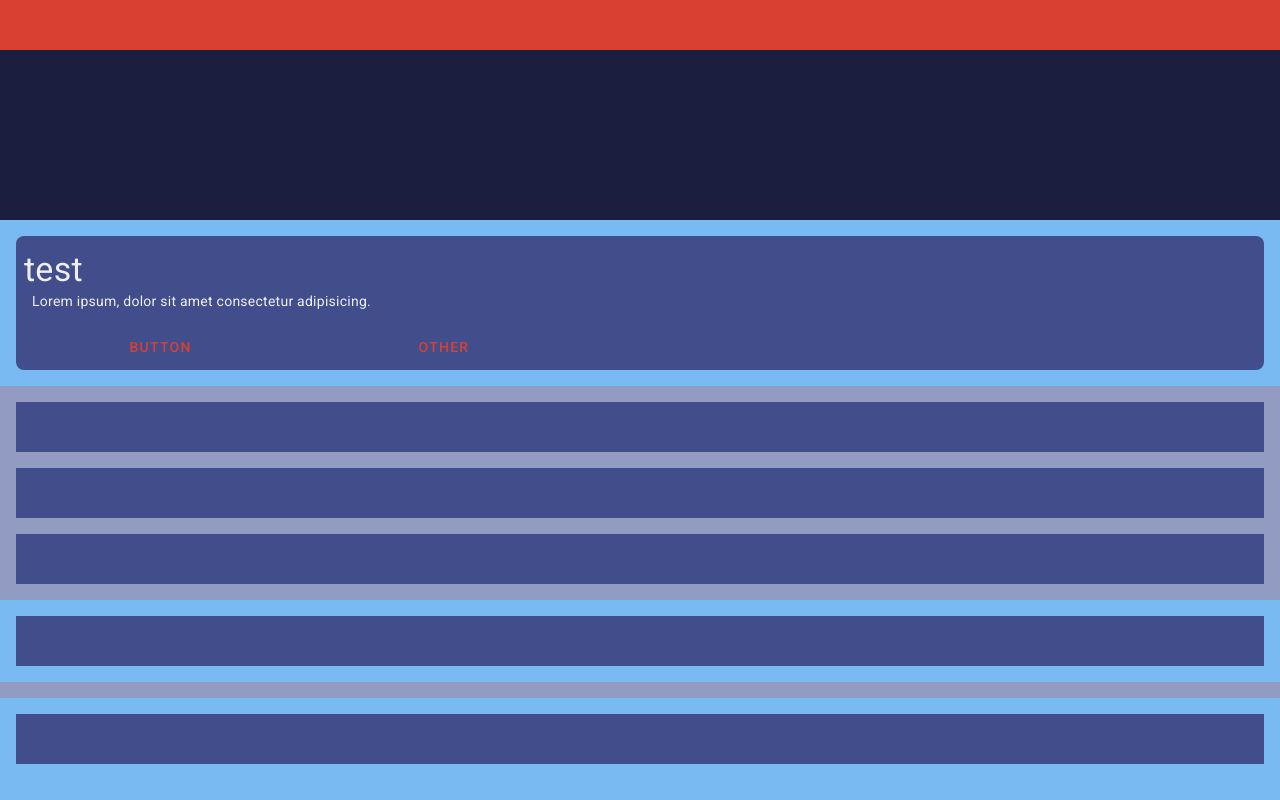
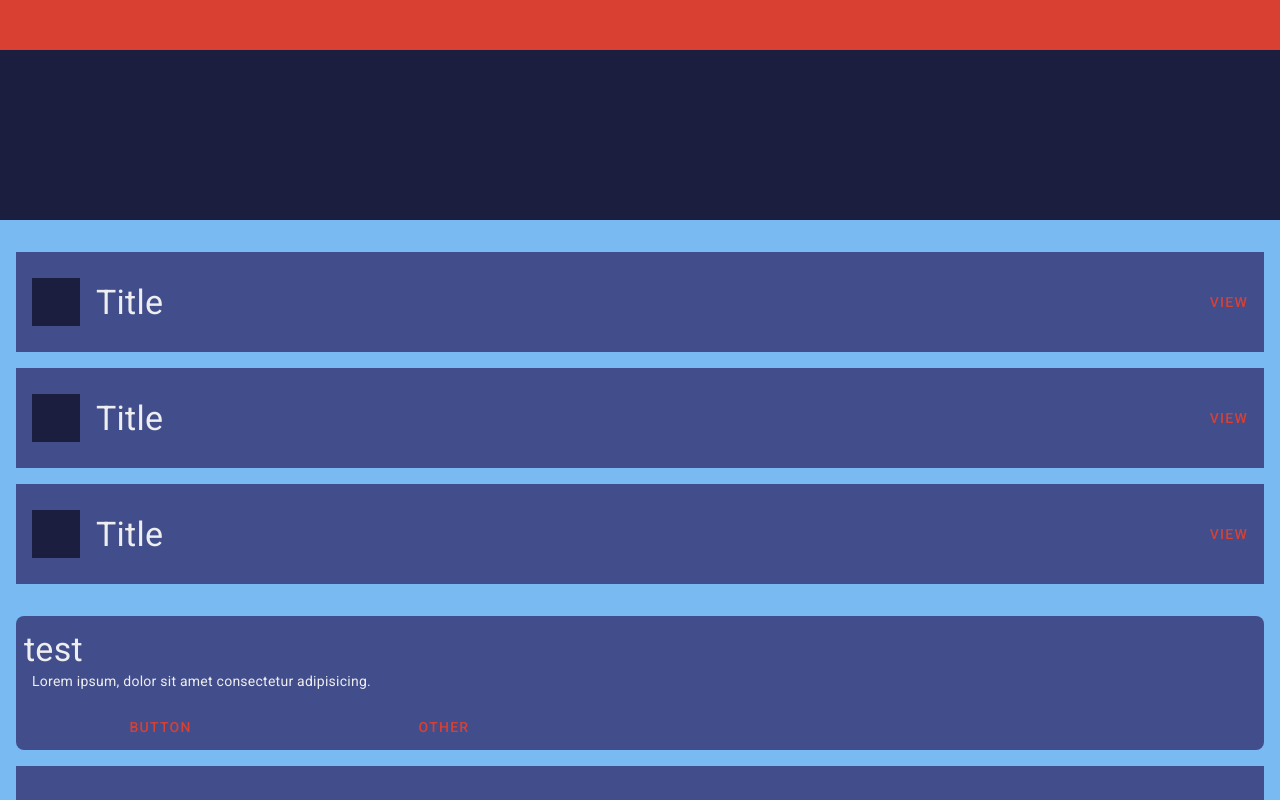
Before and after one commit to BenLirio/healthy-smile-mobile-wire, a React (Create React App) app: page / in a window 1280 px wide. Shown: the top 800 px of the page. Built offline with nearby package versions, Linux system fonts and the light colour scheme.

Commit message:
Complete Cta

```diff
--- /dev/null
+++ b/src/components/Feature/Feature.js
@@ -0,0 +1,19 @@
+import React from 'react'
+import classes from './Feature.module.scss'
+import Text from '../Text/Text'
+export default function Feature() {
+  return (
+    <div className={classes.Feature}>
+      <div className={classes.Icon}></div>
+      <div className={classes.Text}>
+        <Text type='headline4' color='light'>
+          Title
+        </Text>
+      </div>
+      <div style={{ flex: '1 1 auto' }}></div>
+      <div className={classes.Button}>
+        <Text type='button'>view</Text>
+      </div>
+    </div>
+  )
+}
--- /dev/null
+++ b/src/components/Feature/Feature.module.scss
@@ -0,0 +1,21 @@
+@import '../../variables.scss';
+.Feature {
+  min-height: 100px;
+  background: $secondary;
+  margin: 0 $_1 $_1;
+  display: flex;
+  justify-content: start;
+  align-items: center;
+}
+.Text {
+  margin-left: $_1;
+}
+.Icon {
+  margin-left: $_1;
+  width: $_3;
+  height: $_3;
+  background: $dark;
+}
+.Button {
+  margin-right: $_1;
+}
--- a/src/components/Section/Section.module.scss
+++ b/src/components/Section/Section.module.scss
@@ -1,6 +1,5 @@
 @import '../../variables.scss';
 .Section {
-  background: rgba($primary, 0.25);
   display: grid;
   padding-top: $_1;
   margin-bottom: $_1;
--- a/src/components/Text/Text.js
+++ b/src/components/Text/Text.js
@@ -1,4 +1,5 @@
 import React from 'react'
+export default function FontFace(props) {
   const styles = {
     headline1: {
       fontSize: '6rem',
@@ -69,7 +70,6 @@ const styles = {
       lineHeight: '0.75rem',
     },
   }
-export default function FontFace(props) {
   const style = props.type ? styles[props.type] : styles.body1
   if (props.color) {
     if (props.color === 'light') {
--- a/src/containers/Body/Body.js
+++ b/src/containers/Body/Body.js
@@ -3,19 +3,19 @@ import classes from './Body.module.scss'
 import Card from '../../components/Card/Card'
 import Section from '../../components/Section/Section'
 import Post from '../../components/Post/Post'
-import Text from '../../components/Text/Text'
 import Cta from '../../components/Cta/Cta'
+import Feature from '../../components/Feature/Feature'
 
 export default function Body() {
   return (
     <div className={classes.Body}>
       <Post>
+        <Section>
+          <Feature />
+          <Feature />
+          <Feature />
+        </Section>
         <Cta></Cta>
-        <Section>
-          <Card />
-          <Card />
-          <Card />
-        </Section>
         <Card />
         <Section></Section>
         <Card />
```
Lines whose indentation alone changed are shown as unchanged.
